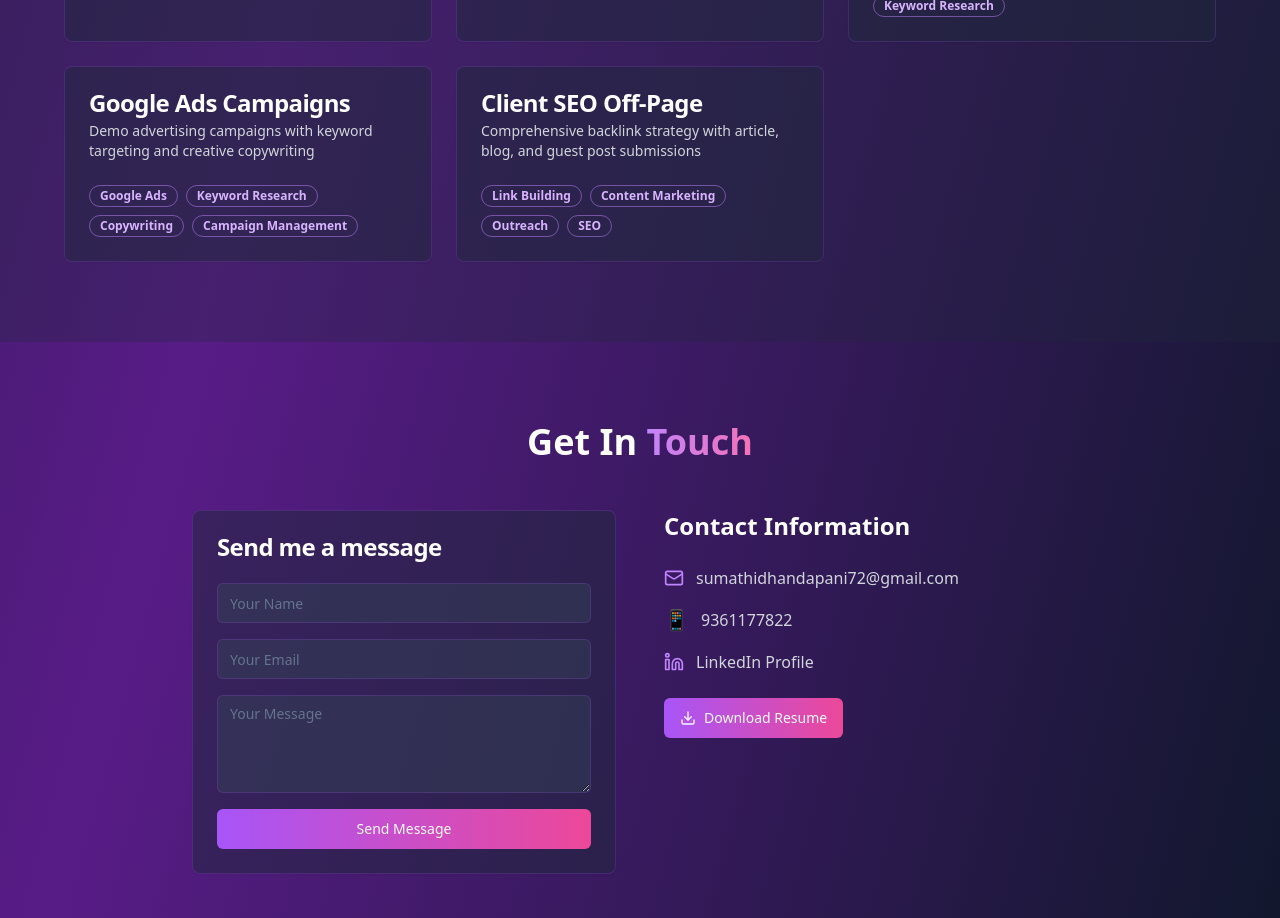
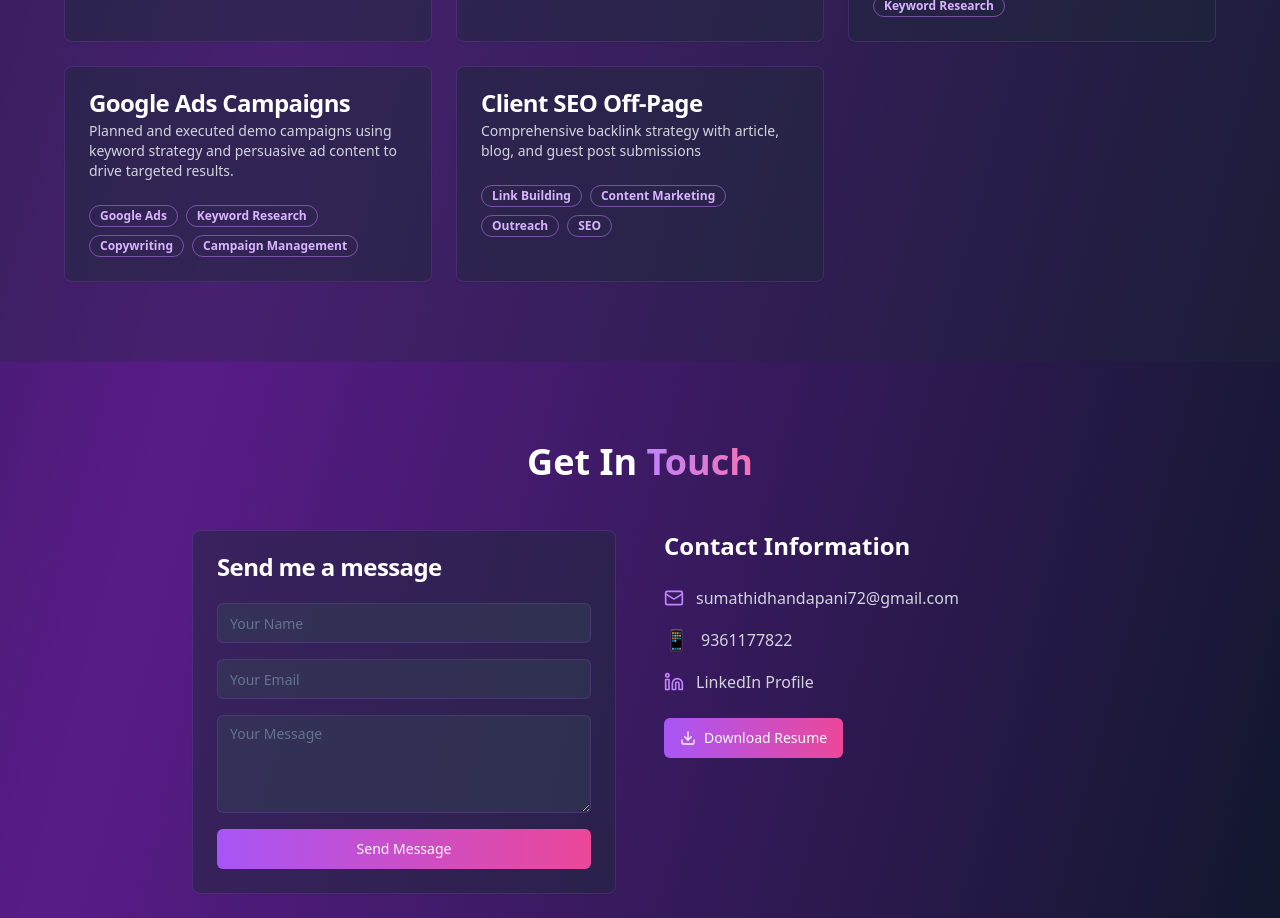
Before and after one commit to Sumathidhandapani/sumathi-portfolio, a React (Vite) app: page / in a window 1280 px wide. Shown: the part 3760-4678 px from the top of the page. Built offline with nearby package versions, Linux system fonts and the light colour scheme.

Commit message:
Update project description
Add Google Ads campaign details.

```diff
--- a/src/pages/Index.tsx
+++ b/src/pages/Index.tsx
@@ -105,7 +105,7 @@ const Index = () => {
     tech: ["SEO", "WordPress", "Analytics", "Keyword Research"]
   }, {
     title: "Google Ads Campaigns",
-    description: "Demo advertising campaigns with keyword targeting and creative copywriting",
+    description: "Planned and executed demo campaigns using keyword strategy and persuasive ad content to drive targeted results.",
     tech: ["Google Ads", "Keyword Research", "Copywriting", "Campaign Management"]
   }, {
     title: "Client SEO Off-Page",
```
